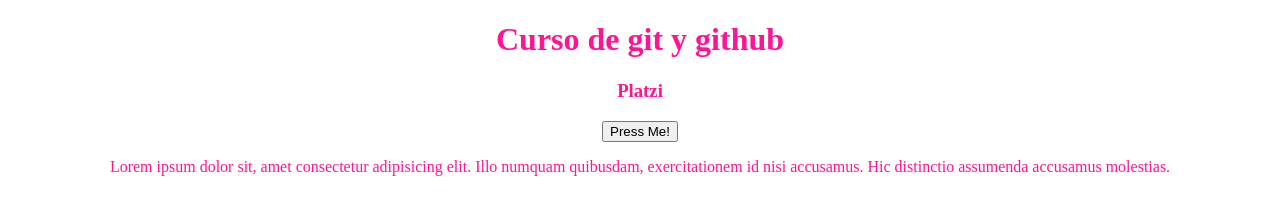
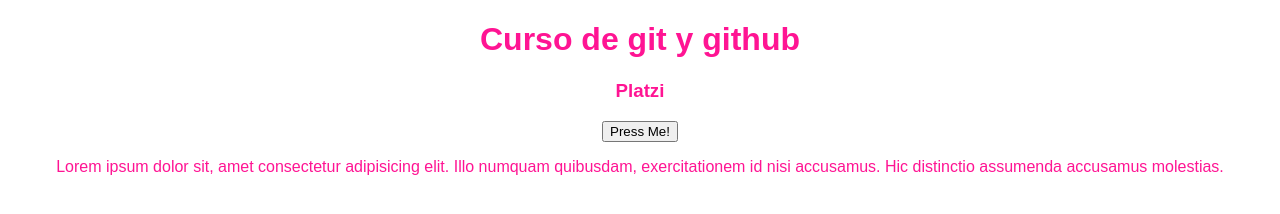
Before and after one commit to FranciscoYorlano/hyperblog, a plain HTML site: page index.html in a window 1280 px wide. Drawn offline with Linux system fonts and the light colour scheme.

Commit message:
Arreglos

```diff
--- a/css/estilos.css
+++ b/css/estilos.css
@@ -1,5 +1,6 @@
 body{
   text-align: center;
   color: deeppink;
+  font-family: sans-serif;
 
 }
--- a/estilos.css
+++ /dev/null
@@ -1,6 +0,0 @@
-body{
-  text-align: center;
-  color: deeppink;
-  font-family: sans-serif;
-
-}
```
